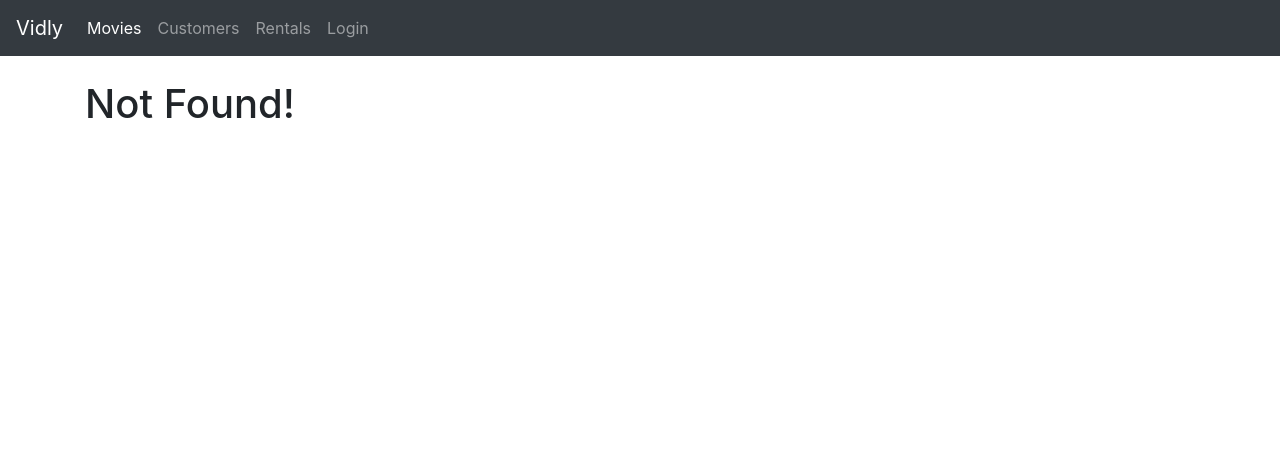
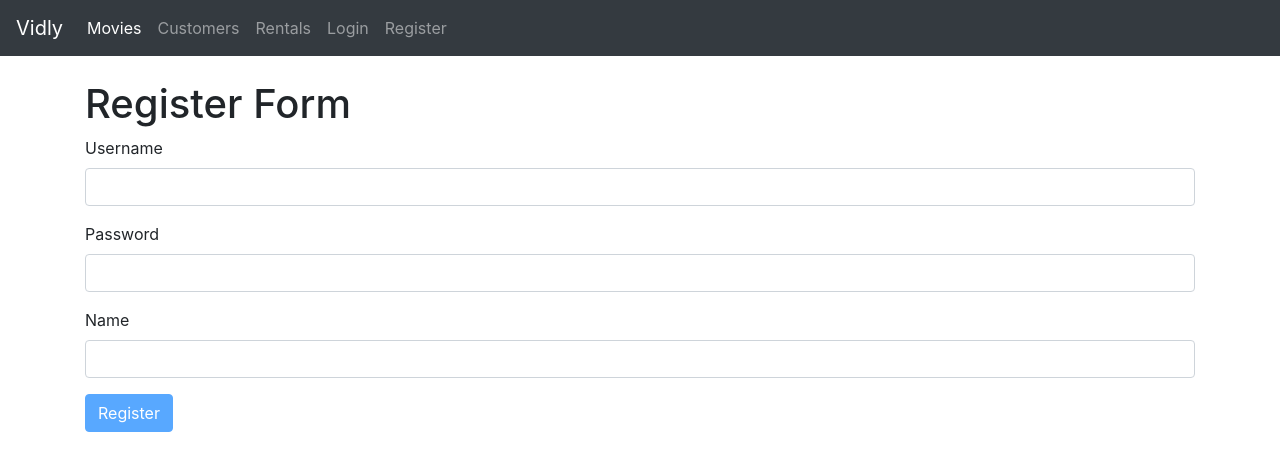
Before and after one commit to Jumaruba/MovieRate, a React (Create React App) app: page /register in a window 1280 px wide. Before the commit this address led to /not-found. Shown: the top 470 px of the page. Built offline with nearby package versions, Linux system fonts and the light colour scheme.

Commit message:
Creating register form. Missing validation method

```diff
--- a/src/App.js
+++ b/src/App.js
@@ -4,8 +4,9 @@ import { Route, Switch, Redirect } from "react-router-dom";
 
 import Movie from "./components/movie";
 import NotFound from "./components/notfound";
-import LoginForm from './components/loginForm';
+import LoginForm from "./components/loginForm";
 import MovieForm from "./components/movieForm";
+import RegisterForm from "./components/registerForm";
 
 import Rentals from "./rentals";
 import Customers from "./Customers";
@@ -14,11 +15,12 @@ const App = () => {
   return (
     <div>
       <NavBar />
-      <br/>
+      <br />
       <main className="container">
         <Switch>
+          <Route path="/register" component={RegisterForm} />
           <Route path="/login" component={LoginForm} />
-          <Route path="/movies/:id" component={MovieForm}/>
+          <Route path="/movies/:id" component={MovieForm} />
           <Route path="/customers" component={Customers} />
           <Route path="/rentals" component={Rentals} />
           <Route path="/not-found" component={NotFound} />
--- a/src/components/common/form.jsx
+++ b/src/components/common/form.jsx
@@ -1,13 +1,14 @@
-import React, { Component } from 'react';
-import  Joi  from 'joi-browser';
+import React, { Component } from "react";
+import Joi from "joi-browser";
+import Input from "./input";
 
 class Form extends Component {
-    state = {
-        data: {},
-        errors: {}
-    };
+  state = {
+    data: {},
+    errors: {},
+  };
 
- validate = () => {
+  validate = () => {
     const options = { abortEarly: false };
     const { error } = Joi.validate(this.state.data, this.schema, options);
 
@@ -49,7 +50,28 @@ class Form extends Component {
     this.setState({ data, errors });
   };
 
+  renderButton(label) {
+    return (
+      <button disabled={this.validate()} className="btn btn-primary">
+        {label}
+      </button>
+    );
+  }
 
+  renderInput(name, label, type = "text") {
+    const { data, errors } = this.state;
+
+    return (
+      <Input
+        type={type}
+        name={name}
+        label={label}
+        value={data[name]}
+        onChange={this.handleChange}
+        error={errors[name]}
+      ></Input>
+    );
+  }
 }
 
 export default Form;
--- a/src/components/common/input.jsx
+++ b/src/components/common/input.jsx
@@ -1,20 +1,11 @@
 import { React } from "react";
 
-const Input = ({ name, label, value, error, onChange }) => {
+const Input = ({ name, label, error, ...rest }) => {
   return (
     <div className="form-group">
       <label htmlFor={name}>{label}</label>
-      <input
-        value={value}
-        onChange={onChange}
-        id={name}
-        name={name}
-        type="text"
-        className="form-control"
-      />
-      { error && <div className="alert alert-danger">
-        {error}
-      </div> }
+      <input {...rest} id={name} name={name} className="form-control" />
+      {error && <div className="alert alert-danger">{error}</div>}
     </div>
   );
 };
--- a/src/components/loginForm.jsx
+++ b/src/components/loginForm.jsx
@@ -1,7 +1,6 @@
 import React, { Component } from "react";
-import Input from "./common/input";
 import Joi from "joi-browser";
-import Form from './common/form';
+import Form from "./common/form";
 
 class LoginForm extends Form {
   state = {
@@ -14,37 +13,18 @@ class LoginForm extends Form {
     password: Joi.string().required().label("Password"),
   };
 
-
   doSubmit = () => {
-      console.log("Submitted");
-  }
-
-
+    console.log("Submitted");
+  };
 
   render() {
-    const { data, errors } = this.state;
     return (
       <div>
         <h1>Login Form</h1>
         <form onSubmit={this.handleSubmit}>
-          <Input
-            name="username"
-            label="Username"
-            value={data.username}
-            onChange={this.handleChange}
-            error={errors.username}
-          ></Input>
-          <Input
-            name="password"
-            label="Password"
-            value={data.password}
-            onChange={this.handleChange}
-            error={errors.password}
-          ></Input>
-          <button disabled={this.validate()} className="btn btn-primary">
-            Login
-          </button>
-        </form>
+        {this.renderInput('username', 'Username')}
+        {this.renderInput('password', 'Password', "password")}
+        {this.renderButton("Login")}</form>
       </div>
     );
   }
--- /dev/null
+++ b/src/components/registerForm.jsx
@@ -0,0 +1,35 @@
+import React, { Component } from "react";
+import Form from "./common/form";
+import Input from "./common/input";
+import  Joi  from 'joi-browser';
+
+class RegisterForm extends Form {
+  state = {
+    data: { username: "", password: "", name: "" },
+    errors: {},
+  };
+
+  // TODO: create schema
+  schema = {
+    username: Joi.string().required().label("Username"),
+    password: Joi.string().required().label("Password"),
+    name: Joi.string().required().label("Name"),
+
+  }
+
+  render() {
+    return (
+      <div>
+        <h1>Register Form</h1>
+        <form onSubmit={this.handleSubmit}>
+            {this.renderInput("username", "Username")}
+            {this.renderInput("password", "Password", "password")}
+            {this.renderInput("name", "Name", "name")}
+            {this.renderButton("Register")}
+        </form>
+      </div>
+    );
+  }
+}
+
+export default RegisterForm;
--- a/src/navbar.jsx
+++ b/src/navbar.jsx
@@ -8,7 +8,8 @@ class NavBar extends Component {
       { name: "Movies", path: "/Movies" },
       { name: "Customers", path: "/Customers" },
       { name: "Rentals", path: "/Rentals" },
-      {name: "Login", path:"/login"}
+      {name: "Login", path:"/login"},
+      {name: "Register", path:"/register"}
     ],
   };
 
```
